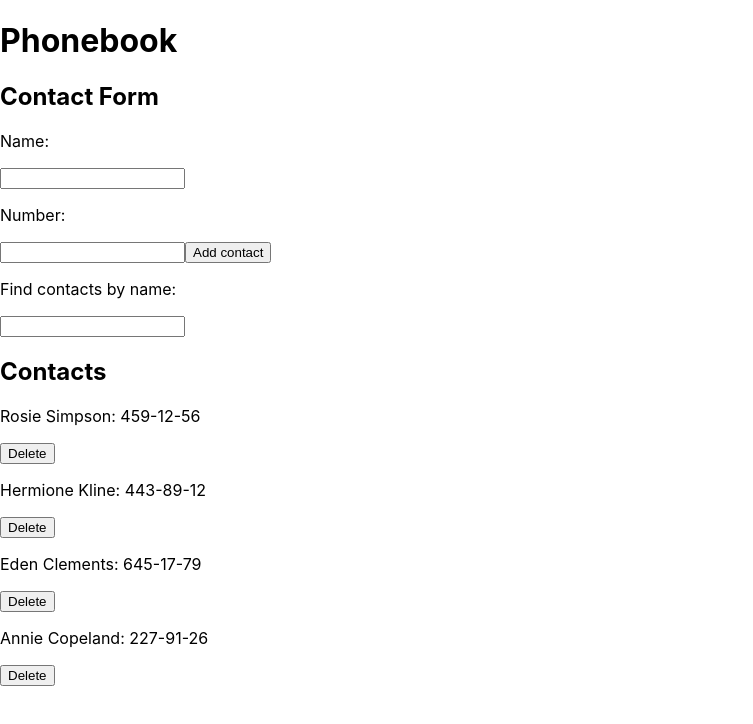
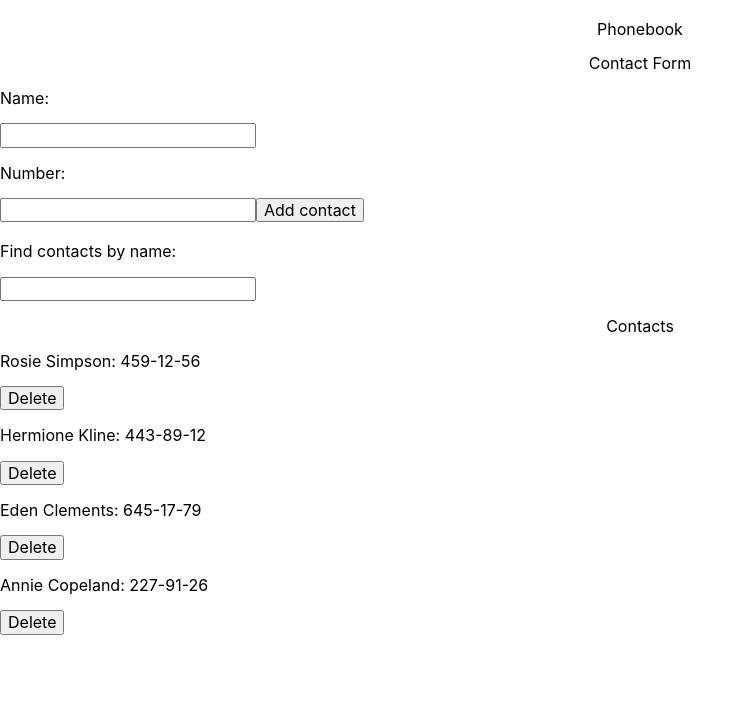
Before and after one commit to Vera-Smulskaya/goit-react-hw-02-phonebook, a React (Create React App) app: page / in a window 1280 px wide. Shown: the top 724 px of the page, without its empty margins (0-753 px from the left). Built offline with nearby package versions, Linux system fonts and the light colour scheme.

Commit message:
add Section component and normilyze css to project

```diff
--- a/public/index.html
+++ b/public/index.html
@@ -24,7 +24,8 @@
       work correctly both with client-side routing and a non-root public URL.
       Learn how to configure a non-root public URL by running `npm run build`.
     -->
-    <title>React App</title>
+    <link rel="stylesheet" href="https://cdnjs.cloudflare.com/ajax/libs/modern-normalize/2.0.0/modern-normalize.min.css" integrity="sha512-4xo8blKMVCiXpTaLzQSLSw3KFOVPWhm/TRtuPVc4WG6kUgjH6J03IBuG7JZPkcWMxJ5huwaBpOpnwYElP/m6wg==" crossorigin="anonymous" referrerpolicy="no-referrer" />
+    <title>Phonebook</title>
 
     <!-- Start Single Page Apps for GitHub Pages -->
     <script type="text/javascript">
--- a/src/components/App.jsx
+++ b/src/components/App.jsx
@@ -3,6 +3,7 @@ import { nanoid } from 'nanoid';
 import ContactForm from './ContactForm/ContactForm';
 import ContactList from './ContactList/ContactList';
 import Filter from './Filter/Filter';
+import Section from './Section/Section';
 import Title from './Title/Title';
 
 const idN = nanoid();
@@ -23,11 +24,14 @@ export class App extends Component {
     const { contacts, filter } = this.state;
     return (
       <div>
-        <h1>Phonebook</h1>
-        <ContactForm />
-
-        <Filter />
-        <ContactList contacts={contacts} />
+        <Section>
+          <Title>Phonebook</Title>
+            <ContactForm />
+        </Section>
+        <Section>
+          <Filter />
+          <ContactList contacts={contacts} />
+        </Section>
       </div>
     );
   }
--- /dev/null
+++ b/src/components/Section/Section.jsx
@@ -0,0 +1,12 @@
+import React, { Component } from 'react';
+import css from './Section.module.css'
+
+export default class Section extends Component {
+  render() {
+    return (
+      <div className={css.section}>
+        {this.props.children}
+      </div>
+    );
+  }
+}
--- /dev/null
+++ b/src/components/Section/Section.module.css
@@ -0,0 +1,3 @@
+.section {
+    margin: 20px auto;
+}
--- a/src/components/Title/Title.jsx
+++ b/src/components/Title/Title.jsx
@@ -4,9 +4,9 @@ import css from './Title.module.css'
 export default class Filter extends Component {
   render() {
     return (
-      <h2>
+      <p className={css.title}>
         {this.props.children}
-      </h2>
+      </p>
     );
   }
 }
--- a/src/components/Title/Title.module.css
+++ b/src/components/Title/Title.module.css
@@ -0,0 +1,3 @@
+.title {
+    text-align: center;
+}
```
